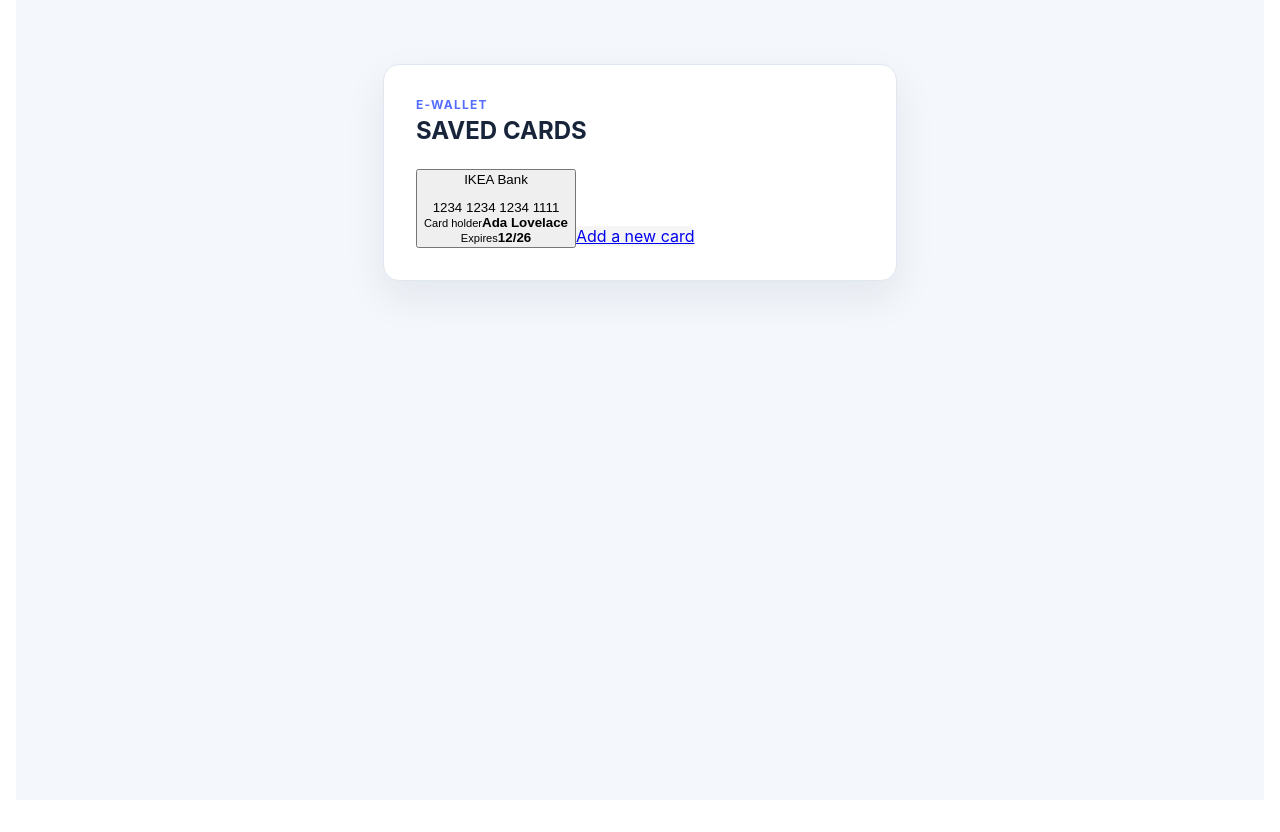
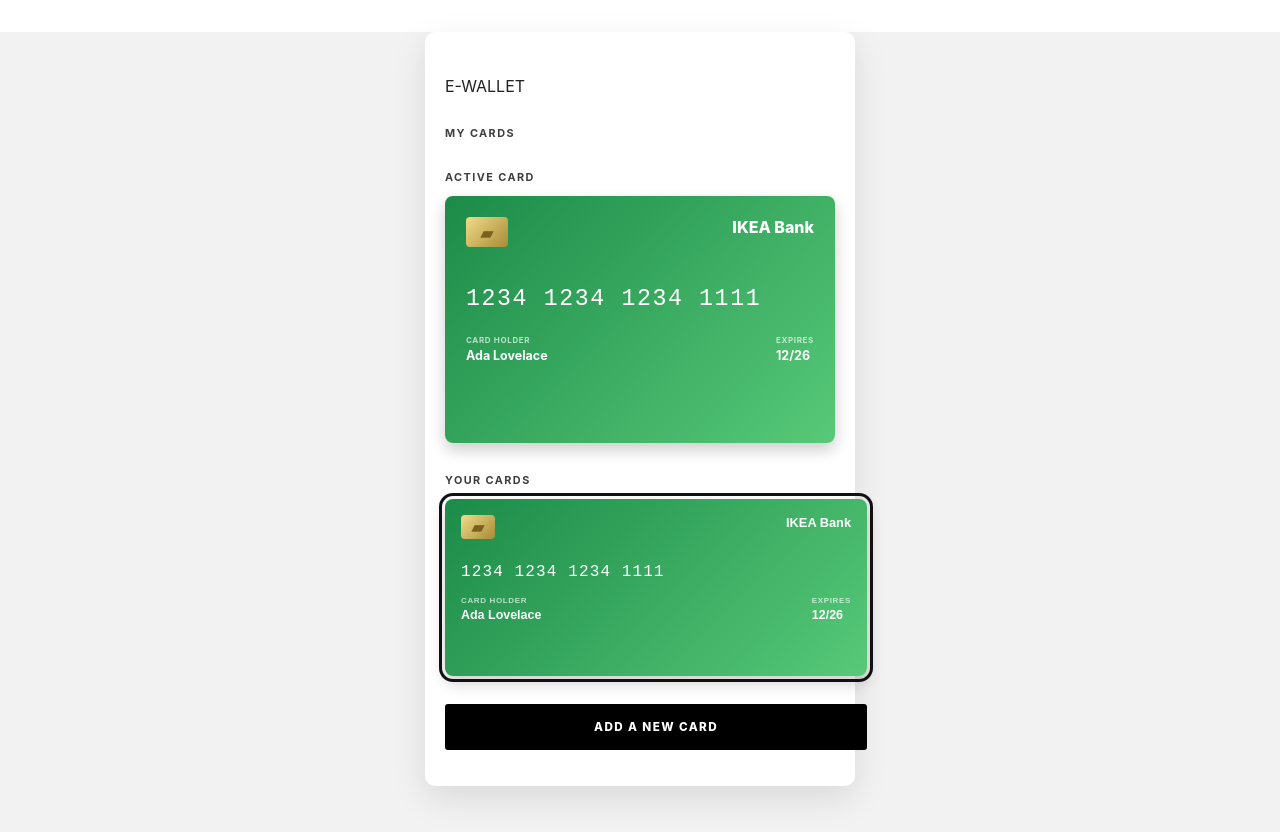
Before and after one commit to tonilingardsson/e-wallet-react, a React (Create React App) app: page / in a window 1280 px wide. Built offline with nearby package versions, Linux system fonts and the light colour scheme.

Commit message:
Refactored CSS styles and component structure for improved layout and design consistency

```diff
--- a/src/App.css
+++ b/src/App.css
@@ -1,128 +1,414 @@
+:root {
+  --page-width: 390px;
+  --ink: #222222;
+  --muted: #777777;
+  --line: #d6d6d6;
+  --canvas: #f2f2f2;
+  --surface: #ffffff;
+  --button: #000000;
+}
+
 .App {
   min-height: 100vh;
-  background: #f4f7fb;
-  margin: 0 1em 1em 1em;
+  color: var(--ink);
+  background: var(--canvas);
 }
 
-.add-btn {
-  background-color: whitesmoke;
-  border-radius: 5px;
-  width: auto;
+/* Each route is presented as a centered mobile application screen. */
+.wallet-page,
+.add-card-page {
+  width: min(100%, var(--page-width));
+  min-height: 100vh;
+  margin: 0 auto;
+  padding: 28px 20px 36px;
+  background: var(--surface);
 }
 
-.wallet-page {
+.page-header {
+  margin-bottom: 28px;
+  text-align: center;
+}
+
+.page-header__subtitle {
+  margin: 0 0 3px;
+  color: var(--muted);
+  font-size: 0.68rem;
+  font-weight: 700;
+  letter-spacing: 0.22em;
+}
+
+h1 {
+  margin: 0;
+  font-size: 1.4rem;
+  font-weight: 800;
+  letter-spacing: 0.04em;
+}
+
+h2 {
+  margin: 30px 0 12px;
+  color: #3e3e3e;
+  font-size: 0.68rem;
+  font-weight: 700;
+  letter-spacing: 0.13em;
+}
+
+/* Reusable payment card. */
+.card {
+  min-height: 205px;
+  padding: 21px;
+  border-radius: 8px;
+  background: linear-gradient(135deg, #1b1b1b, #555555);
+  color: #ffffff;
+  box-shadow: 0 7px 16px rgb(0 0 0 / 20%);
+}
+
+.card__top-row,
+.card__bottom-row {
   display: flex;
   align-items: flex-start;
-  justify-content: center;
-  gap: 2rem;
-  padding: 4rem 1.5rem;
+  justify-content: space-between;
+  gap: 10px;
 }
 
-.card-form,
-.saved-cards {
-  width: min(100%, 28rem);
-  padding: 2rem;
-  border: 1px solid #e0e7f0;
-  border-radius: 1rem;
-  background: #fff;
-  box-shadow: 0 1rem 2.5rem rgb(30 55 90 / 8%);
+.card__chip {
+  display: grid;
+  width: 42px;
+  height: 30px;
+  place-items: center;
+  border-radius: 4px;
+  background: linear-gradient(135deg, #f0dc8b, #a88b35);
+  color: #79611d;
+  font-size: 1.1rem;
 }
 
-.form-heading {
-  margin-bottom: 1.5rem;
+.card__vendor {
+  max-width: 150px;
+  font-size: 1rem;
+  font-weight: 800;
+  text-align: right;
 }
 
-.form-heading h2,
-.saved-cards h2 {
-  margin: 0.25rem 0 0.5rem;
-  color: #17243a;
+.card__number {
+  margin: 39px 0 23px;
+  font-family: "Courier New", monospace;
+  font-size: clamp(1.05rem, 5vw, 1.45rem);
+  letter-spacing: 0.07em;
+  white-space: nowrap;
 }
 
-.form-heading p:not(.eyebrow) {
-  margin: 0;
-  color: #718096;
+.card__bottom-row {
+  align-items: end;
 }
 
-.eyebrow {
-  margin: 0;
-  color: #536dfe;
-  font-size: 0.75rem;
+.card__bottom-row > div {
+  min-width: 0;
+}
+
+.card__bottom-row p {
+  margin: 4px 0 0;
+  font-size: 0.77rem;
   font-weight: 700;
-  letter-spacing: 0.1em;
-  text-transform: uppercase;
+  overflow: hidden;
+  text-overflow: ellipsis;
+  white-space: nowrap;
+}
+
+.card__label {
+  display: block;
+  color: rgb(255 255 255 / 67%);
+  font-size: 0.49rem;
+  font-weight: 700;
+  letter-spacing: 0.07em;
+}
+
+/* Cards below "YOUR CARDS" are deliberately smaller and visibly clickable. */
+.card-list {
+  display: flex;
+  flex-direction: column;
+  gap: 12px;
+}
+
+.card-list .card {
+  min-height: 145px;
+  padding: 16px;
+  cursor: pointer;
+  transform-origin: center;
+  transition:
+    transform 160ms ease,
+    box-shadow 160ms ease;
+}
+
+.card-list .card:hover {
+  box-shadow: 0 10px 20px rgb(0 0 0 / 24%);
+  transform: translateY(-3px);
+}
+
+.card-list .card:active {
+  transform: scale(0.985);
+}
+
+.card-list .card__number {
+  margin: 24px 0 15px;
+  font-size: 1rem;
+}
+
+.card-list .card__chip {
+  width: 34px;
+  height: 24px;
+}
+
+.card-list .card__vendor {
+  font-size: 0.8rem;
+}
+
+.card-list .card__bottom-row p {
+  font-size: 0.64rem;
+}
+
+/* Form layout on the add-card page. */
+.new-card-section > .card {
+  margin-bottom: 28px;
+}
+
+.card-form {
+  display: flex;
+  flex-direction: column;
+  gap: 7px;
 }
 
 .card-form label {
-  display: block;
-  margin: 1rem 0 0.4rem;
-  color: #344054;
-  font-size: 0.875rem;
-  font-weight: 600;
+  margin-top: 13px;
+  color: #444444;
+  font-size: 0.62rem;
+  font-weight: 700;
+  letter-spacing: 0.1em;
 }
 
 .card-form input,
 .card-form select {
-  box-sizing: border-box;
   width: 100%;
-  padding: 0.75rem 0.875rem;
-  border: 1px solid #cdd6e3;
-  border-radius: 0.5rem;
-  color: #17243a;
+  min-height: 43px;
+  padding: 10px 12px;
+  border: 1px solid var(--line);
+  border-radius: 3px;
+  outline: none;
+  background: #ffffff;
+  color: var(--ink);
   font: inherit;
 }
 
 .card-form input:focus,
 .card-form select:focus {
-  outline: 2px solid #a9b7ff;
-  border-color: #536dfe;
+  border-color: #222222;
+  box-shadow: 0 0 0 2px rgb(0 0 0 / 10%);
 }
 
-.form-row {
+.card-form__row {
+  display: grid;
+  grid-template-columns: 1fr 1fr 1fr;
+  gap: 8px;
+}
+
+.card-form__row > div {
+  display: flex;
+  flex-direction: column;
+}
+
+.primary-button,
+.secondary-button {
+  display: block;
+  width: 100%;
+  margin-top: 27px;
+  padding: 15px;
+  border: 1px solid transparent;
+  border-radius: 3px;
+  background: var(--button);
+  color: #ffffff;
+  cursor: pointer;
+  font: inherit;
+  font-size: 0.73rem;
+  font-weight: 800;
+  letter-spacing: 0.12em;
+  text-align: center;
+  text-decoration: none;
+  transition:
+    background 150ms ease,
+    transform 150ms ease;
+}
+
+.primary-button:hover {
+  background: #333333;
+}
+
+.primary-button:active,
+.secondary-button:active {
+  transform: scale(0.985);
+}
+
+.secondary-button {
+  margin-top: 14px;
+  border-color: #cfcfcf;
+  background: #ffffff;
+  color: #222222;
+}
+
+.secondary-button:hover {
+  background: #f3f3f3;
+}
+
+.card-list {
+  display: flex;
+  flex-direction: column;
+  gap: 16px;
+  width: 100%;
+}
+
+.card-list .card {
+  width: 100%;
+  margin: 0;
+}
+
+/* Keep the link/button below the list instead of beside a card. */
+.wallet-page > a,
+.wallet-page .primary-button {
+  width: 100%;
+  margin-top: 28px;
+}
+
+/* Layout classes used by the current JSX files. */
+.add-card-page {
+  width: min(100%, var(--page-width));
+  min-height: 100vh;
+  margin: 0 auto;
+  padding: 28px 20px 36px;
+  background: var(--surface);
+}
+
+.saved-cards,
+.active-card-section {
+  width: 100%;
+}
+
+.card-list {
+  display: flex;
+  flex-direction: column;
+  gap: 14px;
+  width: 100%;
+}
+
+/* The button is only a clickable wrapper around a saved card. */
+.wallet-card {
+  width: 100%;
+  padding: 0;
+  border: 0;
+  background: transparent;
+  cursor: pointer;
+  text-align: left;
+}
+
+.wallet-card .card {
+  width: 100%;
+  margin: 0;
+  transition:
+    transform 160ms ease,
+    box-shadow 160ms ease;
+}
+
+.wallet-card:hover .card {
+  transform: translateY(-3px);
+  box-shadow: 0 12px 22px rgb(0 0 0 / 24%);
+}
+
+.wallet-card--active .card {
+  outline: 3px solid #111111;
+  outline-offset: 3px;
+}
+
+/* These names match Card.jsx: card__header and card__footer. */
+.card__header,
+.card__footer {
+  display: flex;
+  align-items: flex-start;
+  justify-content: space-between;
+  gap: 12px;
+}
+
+.card__footer {
+  align-items: flex-end;
+}
+
+.card__footer > div {
+  display: flex;
+  flex-direction: column;
+  gap: 3px;
+}
+
+.card__footer strong {
+  font-size: 0.78rem;
+}
+
+.card__label {
+  color: rgb(255 255 255 / 68%);
+  font-size: 0.5rem;
+  font-weight: 700;
+  letter-spacing: 0.08em;
+}
+
+/* Default card color plus one color per select option. */
+.card--ikea-bank {
+  background: linear-gradient(135deg, #1c8b49, #57c978);
+}
+
+.card--nordea {
+  background: linear-gradient(135deg, #512285, #9b56c7);
+}
+
+.card--swedbank {
+  background: linear-gradient(135deg, #e1a100, #f6cb48);
+  color: #1e1e1e;
+}
+
+.card--swedbank .card__label {
+  color: rgb(0 0 0 / 56%);
+}
+
+/* A card preview should have spacing above the form. */
+.add-card-page > .card {
+  width: 100%;
+  margin-bottom: 26px;
+}
+
+/* This matches the renamed form row in CardForm.jsx. */
+.card-form__row {
   display: grid;
   grid-template-columns: 1fr 1fr;
-  gap: 1rem;
+  gap: 10px;
 }
 
-.form-row label {
-  white-space: nowrap;
+/* Your link uses add-btn in the older JSX.
+   This keeps it styled even before every class is cleaned up. */
+.add-btn {
+  display: block;
+  width: 100%;
+  margin-top: 28px;
+  padding: 15px;
+  border-radius: 3px;
+  background: #111111;
+  color: #ffffff;
+  font-size: 0.73rem;
+  font-weight: 800;
+  letter-spacing: 0.12em;
+  text-align: center;
+  text-decoration: none;
 }
 
-.card-form button {
-  width: 100%;
-  margin-top: 1.5rem;
-  padding: 0.8rem 1rem;
-  border: 0;
-  border-radius: 0.5rem;
-  background: #536dfe;
-  color: white;
-  cursor: pointer;
-  font: inherit;
-  font-weight: 700;
-}
-
-.card-form button:hover {
-  background: #4055d6;
-}
-
-.placeholder {
-  border: solid 2px palevioletred;
-  padding: 1em;
-  max-height: 6em;
-  width: 10em;
-}
-
-.saved-cards {
-  color: #536174;
-}
-
-.saved-cards p {
-  margin-bottom: 0;
-}
-
-@media (max-width: 700px) {
-  .wallet-page {
-    flex-direction: column;
-    align-items: center;
-    padding: 2rem 1rem;
+@media (min-width: 600px) {
+  .wallet-page,
+  .add-card-page {
+    min-height: auto;
+    margin-top: 32px;
+    margin-bottom: 32px;
+    border-radius: 10px;
+    box-shadow: 0 12px 35px rgb(0 0 0 / 10%);
   }
 }
--- a/src/components/Card.jsx
+++ b/src/components/Card.jsx
@@ -5,22 +5,34 @@
   const year = cardData.expireYear || 'YY';
   const vendor = cardData.vendor || 'IKEA Bank';
 
+  // Turns "IKEA Bank" into "ikea-bank".
+  // That lets CSS give each card vendor its own color.
+  const vendorClass = vendor.toLowerCase().replaceAll(' ', '-');
+
   return (
-    <article className={`card ${cardData.isActive ? 'card--active' : ''}`}>
+    <article
+      className={`card card--${vendorClass} ${
+        cardData.isActive ? 'card--active' : ''
+      }`}
+    >
       <div className="card__header">
+        <span className="card__chip" aria-hidden="true">
+          ▰
+        </span>
+
         <span className="card__vendor">{vendor}</span>
-        <span className="card__chip" aria-hidden="true" />
       </div>
 
       <p className="card__number">{number}</p>
 
       <div className="card__footer">
         <div>
-          <small>Card holder</small>
+          <small className="card__label">CARD HOLDER</small>
           <strong>{holder}</strong>
         </div>
+
         <div>
-          <small>Expires</small>
+          <small className="card__label">EXPIRES</small>
           <strong>
             {month}/{year}
           </strong>
--- a/src/components/CardForm.jsx
+++ b/src/components/CardForm.jsx
@@ -25,7 +25,7 @@
         />
       </label>
 
-      <div className="form-row">
+      <div className="card-form__row">
         <label>
           Expire month
           <input
@@ -74,7 +74,7 @@
         </select>
       </label>
 
-      <button type="submit">Add card</button>
+      <button className="primary-button" type="submit">Add card</button>
     </form>
   );
 }
--- a/src/components/Wallet.jsx
+++ b/src/components/Wallet.jsx
@@ -5,33 +5,53 @@
 import Top from './Top';
 
 export default function Wallet() {
+  // "wallet" must match the reducer key in redux/store.js.
   const cards = useSelector((state) => state.wallet.cards);
   const dispatch = useDispatch();
 
+  // Finds the one card currently marked with isActive: true.
+  const activeCard = cards.find((card) => card.isActive);
+
   return (
     <main className="wallet-page">
+      <Top title="MY CARDS" subtitle="E-WALLET" />
+
+      <section className="active-card-section">
+        <h2>ACTIVE CARD</h2>
+
+        {activeCard ? (
+          <Card cardData={activeCard} />
+        ) : (
+          <p>No active card selected.</p>
+        )}
+      </section>
+
       <section className="saved-cards">
-        <Top title="SAVED CARDS" subtitle="E-WALLET" />
+        <h2>YOUR CARDS</h2>
 
         {cards.length === 0 ? (
           <p>No cards saved yet.</p>
         ) : (
-          cards.map((card) => (
+          <div className="card-list">
+            {cards.map((card) => (
               <button
                 key={card.id}
                 type="button"
-              className={`wallet-card ${card.isActive ? 'wallet-card--active' : ''}`}
+                className={`wallet-card ${
+                  card.isActive ? 'wallet-card--active' : ''
+                }`}
                 onClick={() => dispatch(setActiveCard(card.id))}
               >
                 <Card cardData={card} />
               </button>
-          ))
+            ))}
+          </div>
         )}
+      </section>
 
-        <Link to="/addcard" className="add-btn">
-          Add a new card
+      <Link to="/addcard" className="primary-button">
+        ADD A NEW CARD
       </Link>
-      </section>
     </main>
   );
 }
--- a/src/views/AddCard.jsx
+++ b/src/views/AddCard.jsx
@@ -37,14 +37,13 @@
   };
 
   return (
-    <section className="addCard-view">
-      <Top title="ADD A NEW CARD" subtitle="NEW CARD" />
+<main className="add-card-page">      <Top title="ADD A NEW CARD" subtitle="NEW CARD" />
       <Card cardData={formData} />
       <CardForm
         formData={formData}
         onChange={handleChange}
         onSubmit={handleSubmit}
       />
-    </section>
+    </main>
   );
 }
```
Lines whose indentation alone changed are shown as unchanged.
